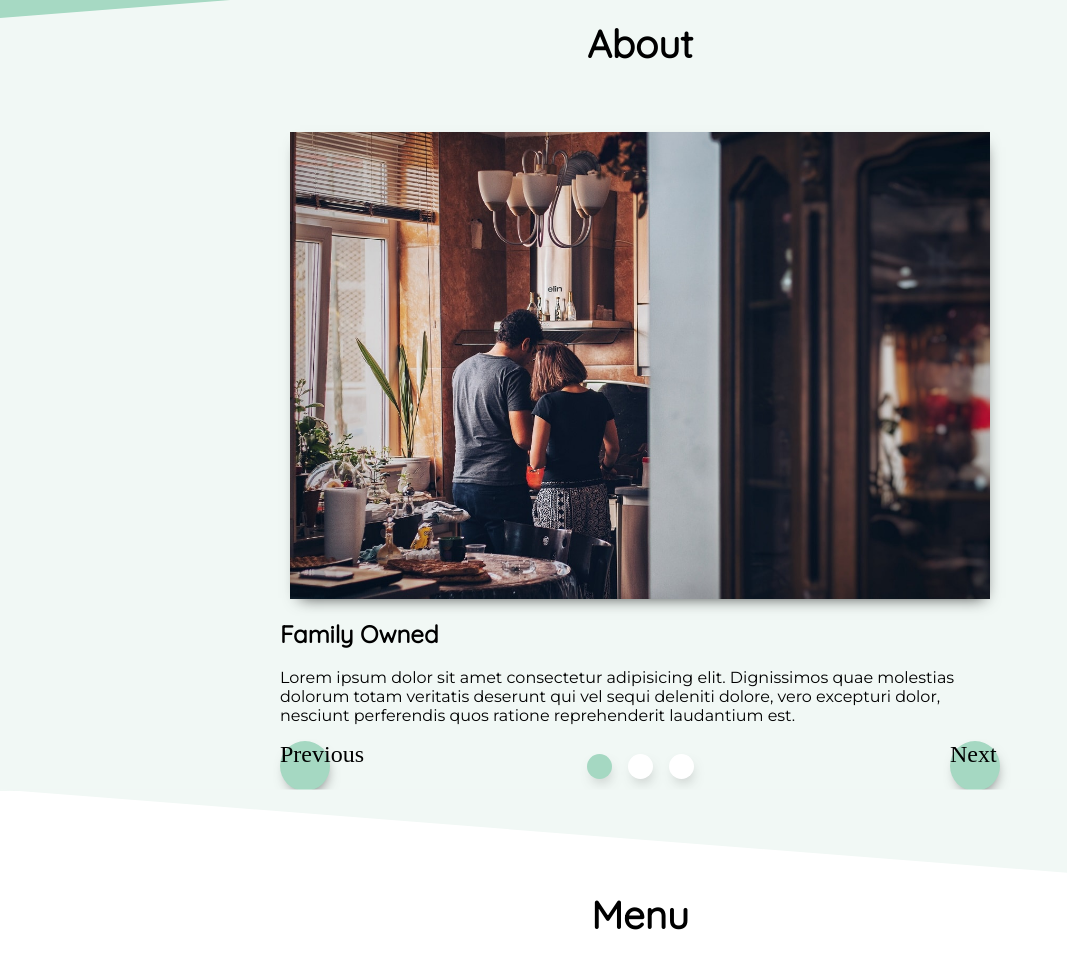
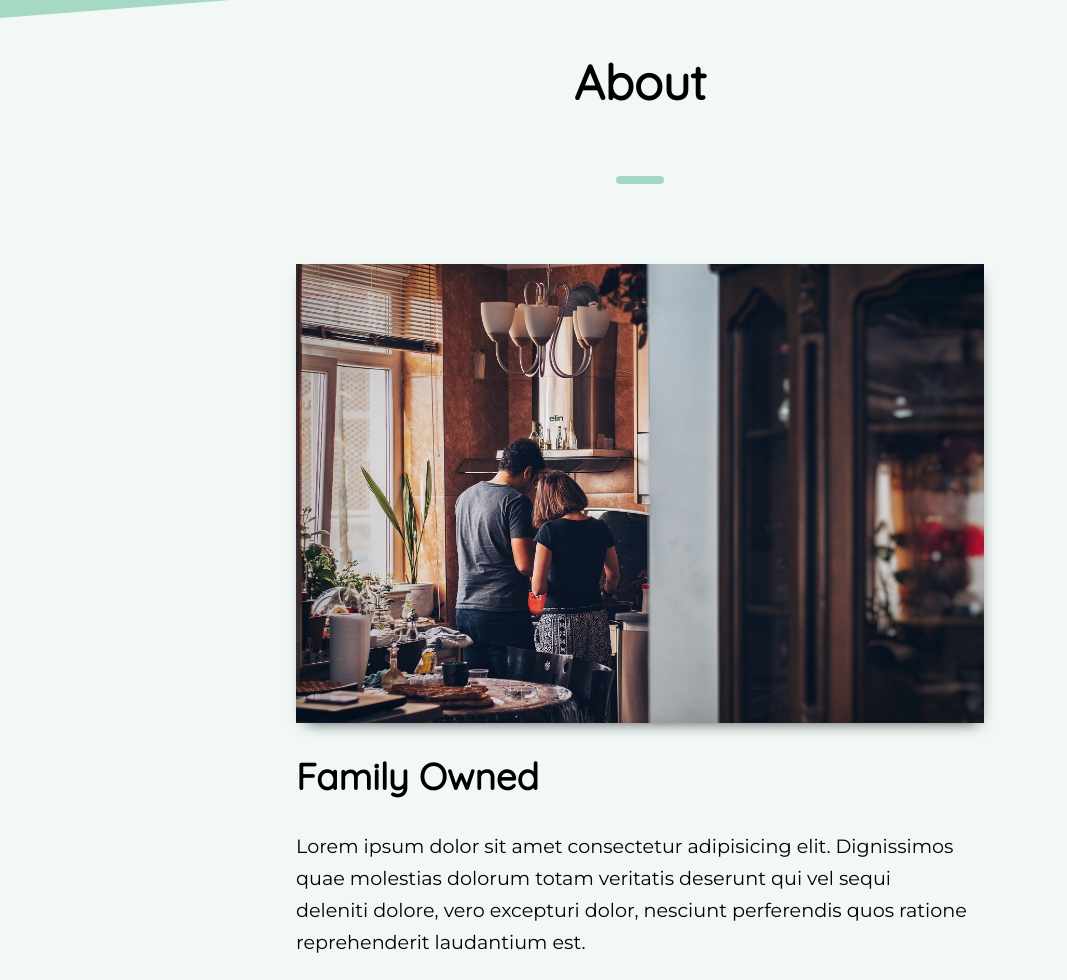
Before and after one commit to RahinF/Second-Slice-Cafe, a plain HTML site: page index.html in a window 1280 px wide. Shown: the part 720-1700 px from the top of the page, without its empty margins (0-1067 px from the left). Drawn offline with Linux system fonts and the light colour scheme.

Commit message:
added section heading + about section animation, slideshow completed

```diff
--- a/index.html
+++ b/index.html
@@ -138,7 +138,7 @@
             <div id="about-section" class="section">
 
 
-                <h1>About</h1>
+                <h1 class="section-heading">About</h1>
 
 
                 <div id= "slideshow" class="container">
@@ -186,9 +186,9 @@
 
 
                     <div id="slideshow-controls">
-                        <div id="sl" class="circle">Previous</div>
+                        <div id="slideshow-previous" class="circle"><i class="fas fa-chevron-left"></i></div>
                         <div id="dots"></div>
-                        <div id="sr" class="circle">Next</div>
+                        <div id="slideshow-next" class="circle"><i class="fas fa-chevron-right"></i></div>
                     </div>
 
                 </div>
@@ -224,7 +224,7 @@
             <div id="menu-section" class="section">
 
                 <div class="container">
-                    <h1>Menu</h1>
+                    <h1 class="section-heading">Menu</h1>
 
                     <ul id="menu-tabs">
                         <li class="menu-tab active">Beverages</li>
@@ -296,7 +296,7 @@
             <div id="contact-section" class="section">
 
                 <div class="container">
-                    <h1>Contact</h1>
+                    <h1 class="section-heading">Contact</h1>
 
                     <div id="location">
                         <iframe src="https://www.google.com/maps/embed?pb=!1m18!1m12!1m3!1d3153.7274320949455!2d144.99561411584378!3d-37.77298883948533!2m3!1f0!2f0!3f0!3m2!1i1024!2i768!4f13.1!3m3!1m2!1s0x6ad6437c76276337%3A0xa63fe21eb45b25f5!2s251%20High%20St%2C%20Northcote%20VIC%203070!5e0!3m2!1sen!2sau!4v1603672567394!5m2!1sen!2sau" allowfullscreen="" aria-hidden="false" tabindex="0"></iframe>
--- a/scripts/script.js
+++ b/scripts/script.js
@@ -1,8 +1,6 @@
 // Highlight current nav link
 let nav_links = document.querySelectorAll("nav li");
 let sections = document.querySelectorAll(".section");
-
-
 
 
 let options = { threshold: 0.6 };
@@ -17,7 +15,9 @@ let section_observer = new IntersectionObserver(function (entries) {
         if (entry.isIntersecting) {
             for (let [index, section] of sections.entries()) {
                 if (section.id == entry.target.id) {
-                    current_section(index);
+                    current_link(index);
+                    //
+                    section_heading_anim_start(index);
                 }
             }
         }
@@ -30,7 +30,7 @@ sections.forEach((section) => {
 });
 
 // makes the link of the current section active
-function current_section(current_link) {
+function current_link(current_link) {
     nav_links.forEach((link) => {
         link.classList.remove("active");
     });
@@ -39,6 +39,48 @@ function current_section(current_link) {
 }
 
 
+
+
+
+
+
+
+
+
+// about section animation
+
+let slideshow_observer_options = { threshold: 0.8 };
+let slideshow_controls = document.querySelector("#slideshow-controls");
+let about_observer = new IntersectionObserver(function (entries) {
+
+    entries.forEach((entry) => {
+
+        // if slideshow controls are visible on the viewport add
+        // fade in animation once.
+        if (entry.isIntersecting) {
+
+            if (!slideshow_controls.classList.contains("start")){
+            document.querySelector("#slideshow-controls").classList.add("start");
+        }
+        }
+    });
+}, slideshow_observer_options);
+
+
+
+about_observer.observe(slideshow);
+
+
+
+function section_heading_anim_start(index){
+    // console.log(sections[index]);
+    // console.log(sections[index].querySelector(".section-heading"));
+    if (sections[index].querySelector(".section-heading")){
+        sections[index].querySelector(".section-heading").classList.add("start");
+
+    }
+
+}
 
 
 
@@ -73,8 +115,8 @@ document.getElementById("call-to-action").addEventListener("click", function(){
 
 
 let image_tabs =  document.querySelectorAll(".image-tab");
-let sl =  document.querySelector("#sl");
-let sr =  document.querySelector("#sr");
+let slideshow_previous_btn =  document.querySelector("#slideshow-previous");
+let slideshow_next_btn =  document.querySelector("#slideshow-next");
 let imgIndex = 0;
 
 const slideshow_delay = 10000;
@@ -111,13 +153,14 @@ function next_image() {
     image_tabs[imgIndex].classList.remove("active");
 
     // if prev button is clicked go back 1 image else go foward 1 image
-    let pos = this.id == sl.id ? imgIndex + image_tabs.length - 1 : imgIndex + 1;
+    let pos = this.id == slideshow_previous_btn.id ? imgIndex + image_tabs.length - 1 : imgIndex + 1;
     imgIndex = pos % image_tabs.length;
 
     image_tabs[imgIndex].classList.add("active");
-
     change_dot();
 }
+
+
 
 
 // dots change to show active image
@@ -129,8 +172,8 @@ function change_dot(){
         dots[imgIndex].classList.add("active");
 }
 
-sl.addEventListener("click", next_image);
-sr.addEventListener("click", next_image);
+slideshow_previous_btn.addEventListener("click", next_image);
+slideshow_next_btn.addEventListener("click", next_image);
 
 
 
--- a/styles/font.css
+++ b/styles/font.css
@@ -53,8 +53,8 @@ p,
 
 }
 
-.section h1 {
-    font-size: clamp(2rem, 3vw, 3rem);
+.section-heading {
+    font-size: clamp(3rem, 3vw, 4rem);
 }
 
 .menu-tab {
@@ -69,3 +69,12 @@ p,
 #opening-hours h2 {
     font-size: clamp(1rem, 3vw, 1.5rem);
 }
+
+.tab-text h2 {
+    font-size: clamp(1.8rem, 3vw, 2.3rem);
+}
+
+.tab-text p {
+    font-size: clamp(1rem, 3vw, 1.2rem);
+    line-height: 2rem;
+}
--- a/styles/main.css
+++ b/styles/main.css
@@ -20,6 +20,10 @@ main {
     margin: auto;
 }
 
+.section-heading {
+    margin-bottom: 4rem;
+    text-align: center;
+}
 
 
 .contact-links {
@@ -32,6 +36,8 @@ main {
     display: flex;
     flex-direction: column;
 }
+
+
 
 
 /* section diagonal divider */
@@ -78,7 +84,7 @@ nav {
     flex-direction: column;
     justify-content: space-around;
     position: fixed;
-    height: 100%;
+    height: 100vh;
     width: 380px;
     box-shadow: 4px 0px 14px -5px #0000001f;
 }
@@ -360,11 +366,6 @@ svg path {
 
 
 
-.section h1 {
-    margin: 0;
-    margin-bottom: 4rem;
-    text-align: center;
-}
 
 
 
@@ -506,6 +507,7 @@ iframe {
 
 .image-tab {
     display: none;
+    padding: 1rem;
 }
 
 .image-tab.active {
@@ -519,17 +521,35 @@ iframe {
     box-shadow: 2px 7px 15px -8px #000000bf;
     order: 1;
     margin: auto;
+    animation: fade-from-right 1s ease-in-out;
+    animation-fill-mode: forwards;
+    opacity: 0;
 }
 
 .tab-text {
     order: 2;
+    animation: fade-from-left 1s ease-in-out;
+    animation-fill-mode: forwards;
+    opacity: 0;
+}
+
+.tab-text p {
+    padding-right: 1rem;
 }
 
 #slideshow-controls {
+    padding: 4rem;
     display: flex;
     justify-content: space-between;
     margin: auto;
+    opacity: 0;
 }
+
+#slideshow-controls.start {
+    animation: fade-up 1s ease-in-out;
+    animation-fill-mode: forwards;
+}
+
 
 #dots {
     display: flex;
@@ -538,8 +558,8 @@ iframe {
 
 
 .dot {
-    width: 25px;
-    height: 25px;
+    width: 20px;
+    height: 20px;
 }
 
 .dot:nth-child(2) {
@@ -554,6 +574,85 @@ iframe {
 
 
 
+
+
+
+
+
+.section-heading::after{
+content: "";
+display: block;
+height: 0.5rem;
+width: 0;
+background: #A5D8C2;
+margin: 4rem auto 1rem;
+border-radius: 1rem;
+animation: heading 1s ease-in-out 0.7s;
+animation-fill-mode: forwards;
+}
+
+@keyframes heading{
+    from{
+        width: 0;
+    }
+    to {
+        width: clamp(3rem, 3vw, 4rem);
+        opacity: 1;
+    }
+}
+
+
+.section-heading{
+    opacity: 0;
+}
+
+.section-heading.start{
+    animation: fade-down 1s ease-in-out;
+    animation-fill-mode: forwards;
+}
+
+@keyframes fade-down{
+    from {
+        transform: translate3d(0, -20%, 0);
+
+
+    }
+
+    to {
+		opacity: 1;
+	}
+}
+
+@keyframes fade-up{
+    from {
+        transform: translate3d(0, 20%, 0);
+    }
+
+    to {
+		opacity: 1;
+	}
+}
+
+@keyframes fade-from-left{
+    from {
+        transform: translate3d(-20%, 0, 0);
+    }
+
+    to {
+		opacity: 1;
+	}
+}
+
+
+@keyframes fade-from-right{
+    from {
+        transform: translate3d(20%, 0, 0);
+    }
+
+    to {
+		opacity: 1;
+	}
+}
 
 
 
@@ -600,6 +699,8 @@ iframe {
         flex-direction: row;
     }
 
+
+
 }
 
 
@@ -635,10 +736,15 @@ iframe {
     }
 
     .tab-picture {
+        max-height: 30%;
+        max-width: 70%;
         order: 2;
+        transform: perspective(1550px) rotateY(-30deg);
+
     }
 
     .tab-text {
         order: 1;
+        align-self: center;
     }
 }
```
